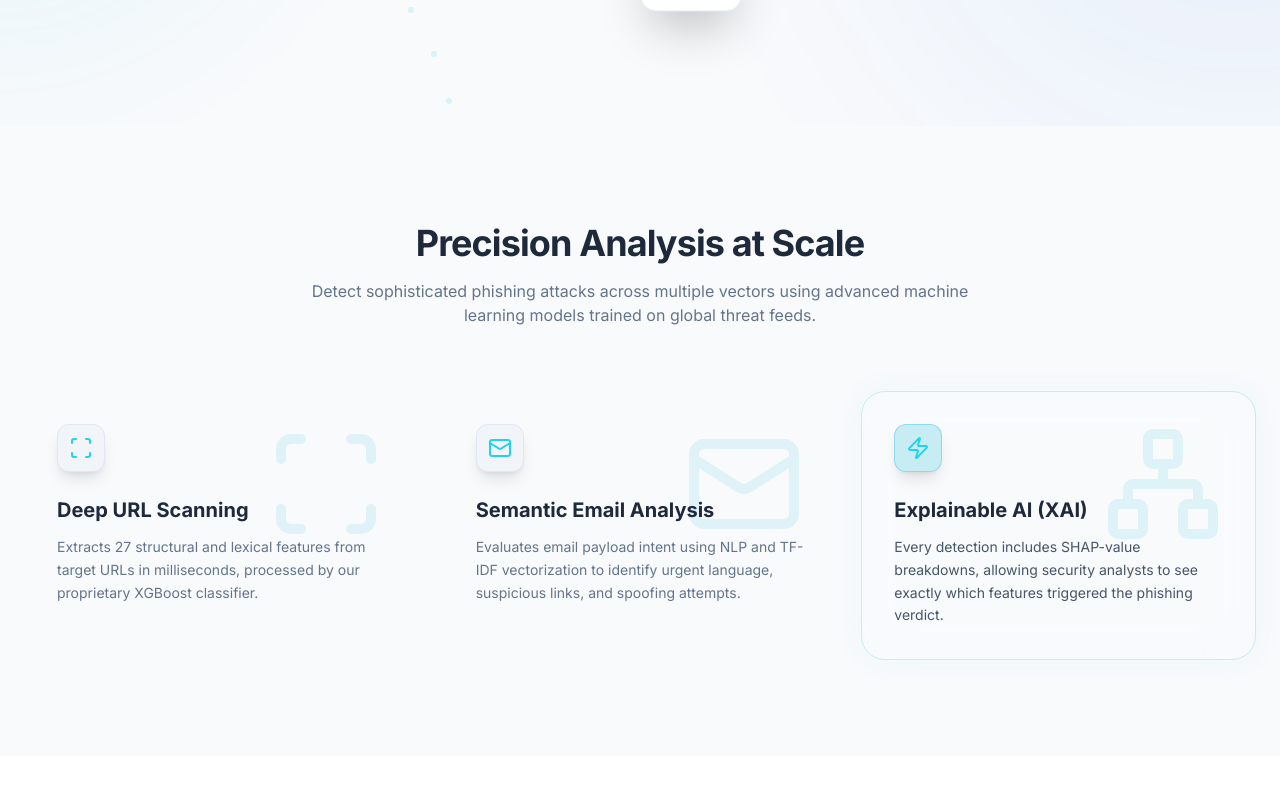
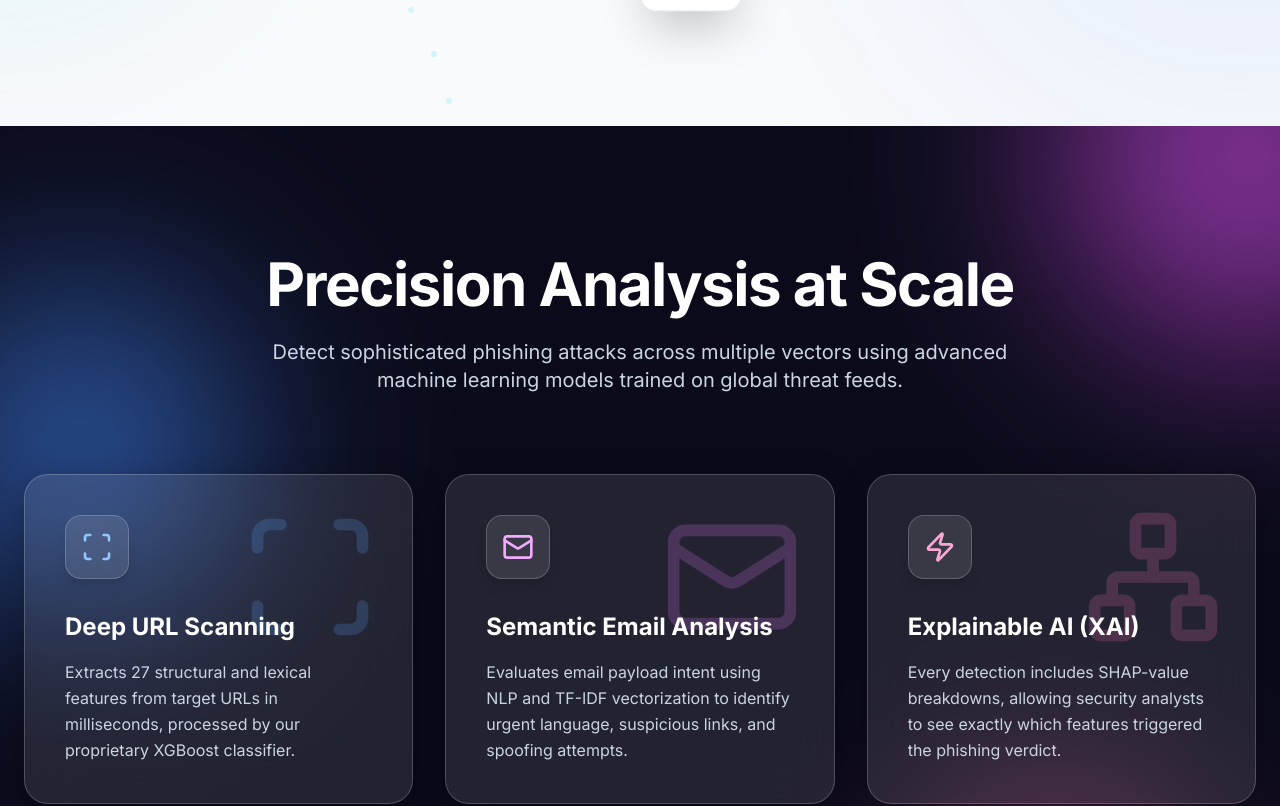
Before and after one commit to dilsara-sandun/Phishiigaurd-Uk, a React (Vite) app in the folder frontend/: page / in a window 1280 px wide. Shown: the part 779-1585 px from the top of the page. Built offline with nearby package versions, Linux system fonts and the light colour scheme.

Commit message:
feat: add PDF upload support and parsing to Email Analyser

```diff
--- a/frontend/src/pages/LandingPage.jsx
+++ b/frontend/src/pages/LandingPage.jsx
@@ -169,47 +169,54 @@ export default function LandingPage() {
       </main>
 
       {/* 3 Premium Bento Cards */}
-      <section className="py-24 max-w-7xl mx-auto px-6 border-t border-white/5 relative z-10">
-        <div className="text-center mb-16">
-          <h2 className="text-3xl md:text-4xl font-extrabold text-slate-800 tracking-tight mb-4">Precision Analysis at Scale</h2>
-          <p className="text-slate-500 max-w-2xl mx-auto">Detect sophisticated phishing attacks across multiple vectors using advanced machine learning models trained on global threat feeds.</p>
+      <section className="py-32 w-full relative z-10 overflow-hidden bg-[#0a0a1a]">
+        {/* Neon spheres background */}
+        <div className="absolute -top-40 -right-40 w-96 h-96 bg-fuchsia-500 rounded-full mix-blend-screen filter blur-[100px] opacity-60 animate-pulse-slow"></div>
+        <div className="absolute top-40 -left-20 w-80 h-80 bg-blue-500 rounded-full mix-blend-screen filter blur-[100px] opacity-60"></div>
+        <div className="absolute -bottom-40 right-20 w-72 h-72 bg-pink-500 rounded-full mix-blend-screen filter blur-[90px] opacity-50"></div>
+
+        <div className="max-w-7xl mx-auto px-6 relative z-10">
+          <div className="text-center mb-20">
+            <h2 className="text-5xl md:text-6xl font-extrabold text-white tracking-tight mb-6">Precision Analysis at Scale</h2>
+            <p className="text-slate-300 text-lg md:text-xl max-w-3xl mx-auto leading-relaxed">Detect sophisticated phishing attacks across multiple vectors using advanced machine learning models trained on global threat feeds.</p>
           </div>
 
-        <div className="grid md:grid-cols-3 gap-6">
+          <div className="grid md:grid-cols-3 gap-8">
             {/* Card 1 */}
-          <div className="bg-slate-50 border border-white/5 rounded-3xl p-8 backdrop-blur-xl hover:bg-slate-100 transition-colors group relative overflow-hidden">
-            <div className="absolute top-0 right-0 p-8 opacity-10 group-hover:opacity-20 transition-opacity">
-              <Scan size={120} className="text-brand-500" />
+            <div className="bg-white/10 border border-white/20 rounded-3xl p-10 backdrop-blur-xl hover:bg-white/15 transition-all group relative overflow-hidden shadow-[0_8px_32px_rgba(0,0,0,0.3)]">
+              <div className="absolute top-0 right-0 p-8 opacity-20 group-hover:opacity-30 transition-opacity">
+                <Scan size={140} className="text-blue-400" />
               </div>
-            <div className="w-12 h-12 rounded-xl bg-slate-100 border border-slate-200 flex items-center justify-center mb-6 shadow-lg relative z-10">
-              <Scan size={24} className="text-brand-400" />
+              <div className="w-16 h-16 rounded-2xl bg-white/10 border border-white/20 flex items-center justify-center mb-8 shadow-lg relative z-10">
+                <Scan size={32} className="text-blue-300" />
               </div>
-            <h3 className="text-xl font-bold text-slate-800 mb-3 relative z-10">Deep URL Scanning</h3>
-            <p className="text-slate-500 text-sm leading-relaxed relative z-10">Extracts 27 structural and lexical features from target URLs in milliseconds, processed by our proprietary XGBoost classifier.</p>
+              <h3 className="text-2xl font-bold text-white mb-4 relative z-10">Deep URL Scanning</h3>
+              <p className="text-slate-300 text-base leading-relaxed relative z-10">Extracts 27 structural and lexical features from target URLs in milliseconds, processed by our proprietary XGBoost classifier.</p>
             </div>
 
             {/* Card 2 */}
-          <div className="bg-slate-50 border border-white/5 rounded-3xl p-8 backdrop-blur-xl hover:bg-slate-100 transition-colors group relative overflow-hidden">
-            <div className="absolute top-0 right-0 p-8 opacity-10 group-hover:opacity-20 transition-opacity">
-              <Mail size={120} className="text-brand-500" />
+            <div className="bg-white/10 border border-white/20 rounded-3xl p-10 backdrop-blur-xl hover:bg-white/15 transition-all group relative overflow-hidden shadow-[0_8px_32px_rgba(0,0,0,0.3)]">
+              <div className="absolute top-0 right-0 p-8 opacity-20 group-hover:opacity-30 transition-opacity">
+                <Mail size={140} className="text-fuchsia-400" />
               </div>
-            <div className="w-12 h-12 rounded-xl bg-slate-100 border border-slate-200 flex items-center justify-center mb-6 shadow-lg relative z-10">
-              <Mail size={24} className="text-brand-400" />
+              <div className="w-16 h-16 rounded-2xl bg-white/10 border border-white/20 flex items-center justify-center mb-8 shadow-lg relative z-10">
+                <Mail size={32} className="text-fuchsia-300" />
               </div>
-            <h3 className="text-xl font-bold text-slate-800 mb-3 relative z-10">Semantic Email Analysis</h3>
-            <p className="text-slate-500 text-sm leading-relaxed relative z-10">Evaluates email payload intent using NLP and TF-IDF vectorization to identify urgent language, suspicious links, and spoofing attempts.</p>
+              <h3 className="text-2xl font-bold text-white mb-4 relative z-10">Semantic Email Analysis</h3>
+              <p className="text-slate-300 text-base leading-relaxed relative z-10">Evaluates email payload intent using NLP and TF-IDF vectorization to identify urgent language, suspicious links, and spoofing attempts.</p>
             </div>
 
             {/* Card 3 */}
-          <div className="bg-gradient-to-br from-brand-900/40 to-midnight-900 border border-brand-500/20 rounded-3xl p-8 backdrop-blur-xl group relative overflow-hidden shadow-[0_0_30px_rgba(6,182,212,0.05)]">
-            <div className="absolute top-0 right-0 p-8 opacity-10 group-hover:opacity-20 transition-opacity">
-              <Network size={120} className="text-brand-500" />
+            <div className="bg-white/10 border border-white/20 rounded-3xl p-10 backdrop-blur-xl hover:bg-white/15 transition-all group relative overflow-hidden shadow-[0_8px_32px_rgba(0,0,0,0.3)]">
+              <div className="absolute top-0 right-0 p-8 opacity-20 group-hover:opacity-30 transition-opacity">
+                <Network size={140} className="text-pink-400" />
               </div>
-            <div className="w-12 h-12 rounded-xl bg-brand-500/20 border border-brand-500/30 flex items-center justify-center mb-6 shadow-lg relative z-10">
-              <Zap size={24} className="text-brand-400" />
+              <div className="w-16 h-16 rounded-2xl bg-white/10 border border-white/20 flex items-center justify-center mb-8 shadow-lg relative z-10">
+                <Zap size={32} className="text-pink-300" />
               </div>
-            <h3 className="text-xl font-bold text-slate-800 mb-3 relative z-10">Explainable AI (XAI)</h3>
-            <p className="text-slate-600 text-sm leading-relaxed relative z-10">Every detection includes SHAP-value breakdowns, allowing security analysts to see exactly which features triggered the phishing verdict.</p>
+              <h3 className="text-2xl font-bold text-white mb-4 relative z-10">Explainable AI (XAI)</h3>
+              <p className="text-slate-300 text-base leading-relaxed relative z-10">Every detection includes SHAP-value breakdowns, allowing security analysts to see exactly which features triggered the phishing verdict.</p>
+            </div>
           </div>
         </div>
       </section>
@@ -285,7 +292,7 @@ export default function LandingPage() {
             <span className="text-brand-400 text-xs font-semibold uppercase tracking-wider">Enterprise Access</span>
           </div>
 
-          <h2 className="text-4xl md:text-5xl font-extrabold text-slate-800 tracking-tight mb-6">Ready to secure your institution?</h2>
+          <h2 className="text-4xl md:text-5xl font-extrabold text-white tracking-tight mb-6">Ready to secure your institution?</h2>
           <p className="text-lg text-slate-500 mb-10 max-w-2xl mx-auto">See how PhishGuard UK can integrate with your existing SOC tools and provide explainable AI threat detection in real-time.</p>
 
           <form className="flex flex-col sm:flex-row gap-4 justify-center max-w-lg mx-auto" onSubmit={(e) => { e.preventDefault(); alert('Demo request submitted successfully!'); }}>
--- a/frontend/src/pages/LoginPage.jsx
+++ b/frontend/src/pages/LoginPage.jsx
@@ -150,9 +150,9 @@ export default function LoginPage() {
             </button>
           </form>
 
-          <div className="mt-8 pt-6 border-t border-white/5 text-center">
+          <div className="mt-8 pt-6 border-t border-slate-200 text-center">
             <p className="text-base text-slate-500">
-              Not registered? <Link to="/register" className="text-white font-bold hover:text-brand-400 transition-colors">Create Account</Link>
+              Not registered? <Link to="/register" className="text-brand-600 font-bold hover:text-brand-700 transition-colors">Create Account</Link>
             </p>
           </div>
         </div>
@@ -204,7 +204,7 @@ export default function LoginPage() {
                 <Shield size={32} className="text-brand-400" />
               </div>
             </div>
-            <h3 className="text-2xl font-bold text-white text-center mb-2 tracking-tight">Device Verification</h3>
+            <h3 className="text-2xl font-bold text-slate-800 text-center mb-2 tracking-tight">Device Verification</h3>
             <p className="text-sm text-slate-500 text-center mb-8">
               We've sent a 6-digit verification code to <strong className="text-slate-800">{loginEmail}</strong>.
               Please enter it below to complete sign-in.
--- a/frontend/src/pages/RegisterPage.jsx
+++ b/frontend/src/pages/RegisterPage.jsx
@@ -211,10 +211,10 @@ export default function RegisterPage() {
             </button>
           </form>
 
-          <div className="mt-8 pt-6 border-t border-white/5 text-center">
+          <div className="mt-8 pt-6 border-t border-slate-200 text-center">
             <p className="text-base text-slate-500">
               Already have an account?{' '}
-              <Link to="/login" className="text-white font-bold hover:text-brand-400 transition-colors">Sign in</Link>
+              <Link to="/login" className="text-brand-600 font-bold hover:text-brand-700 transition-colors">Sign in</Link>
             </p>
           </div>
         </div>
--- a/frontend/src/services/scanService.js
+++ b/frontend/src/services/scanService.js
@@ -1,7 +1,7 @@
 import api from './api'
 
 export const scanUrl = async (url) => {
-  const response = await api.post('/scan/', { url })
+  const response = await api.post('/scan/url', { url })
   return response.data
 }
 
@@ -19,3 +19,12 @@ export const scanEmail = async (text) => {
   const response = await api.post('/scan/email', { text })
   return response.data
 }
+
+export const scanEmailFile = async (file) => {
+  const formData = new FormData()
+  formData.append('file', file)
+  const response = await api.post('/scan/email/upload', formData, {
+    headers: { 'Content-Type': 'multipart/form-data' }
+  })
+  return response.data
+}
```
Also changed, not shown: frontend/src/components/DomainDNS.jsx (+6 -6 lines), frontend/src/components/EmailAnalyser.jsx (+21 -5 lines), frontend/src/context/ScanContext.jsx (+18 -2 lines), 1 other file (tests, documents, lock files or other folders). Lines whose indentation alone changed are shown as unchanged.
